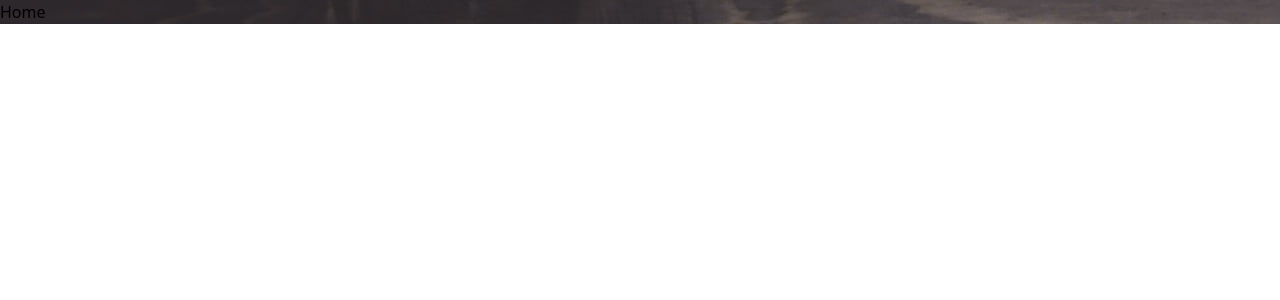
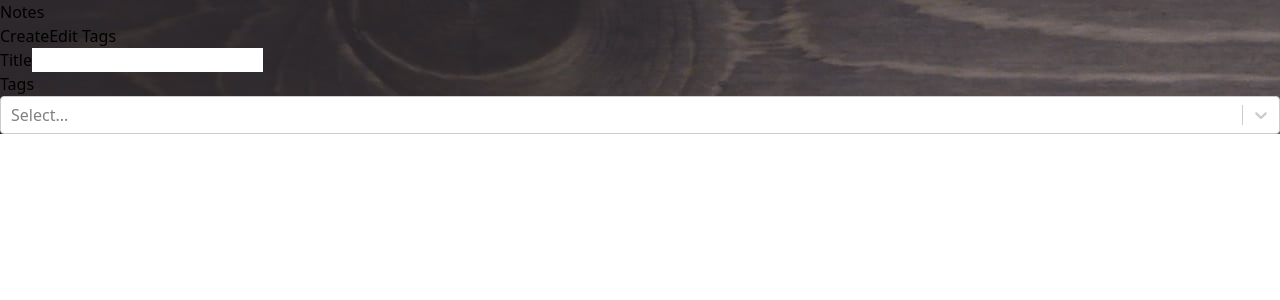
Before and after one commit to Anaks-CT/Note-Taker, a React (Vite) app: page / in a window 1280 px wide. Shown: the top 300 px of the page. Built offline with nearby package versions, Linux system fonts and the light colour scheme.

Commit message:
started working on home page

```diff
--- a/src/App.tsx
+++ b/src/App.tsx
@@ -2,14 +2,14 @@ import { BrowserRouter, Navigate } from "react-router-dom";
 import { Route, Routes } from "react-router";
 import { Toaster } from "react-hot-toast";
 import { backGroundImage1, backGroundImage2, backGroundImage3 } from "./assets";
-import { NewNote } from "./pages";
+import { NewNote, NoteList } from "./pages";
 
 function App() {
   return (
     <div style={{backgroundImage: `url("${backGroundImage3}")`}} className="h-screen w-full flex flex-col justify-center bg-no-repeat bg-cover bg-center bg-fixed">
       <BrowserRouter>
         <Routes>
-          <Route path="/" element={<h1>Home</h1>} />
+          <Route path="/" element={<NoteList/>} />
           <Route path="/new" element={<NewNote />} />
           <Route path="/:id">
             <Route index element={<h1>Show</h1>} />
--- a/src/components/NoteForm.tsx
+++ b/src/components/NoteForm.tsx
@@ -1,5 +1,6 @@
 import CreatableReactSelect from "react-select/creatable";
 import { Link } from "react-router-dom";
+import {useNavigate} from 'react-router'
 import { useRef, useState, FormEvent } from "react";
 import { ITag } from "../interface/ITag";
 import { onCreateNote } from "../store/slices/noteSlice";
@@ -15,6 +16,9 @@ export const NoteForm = () => {
 
   // using dispatch function to call method inside the slice
   const dispatch = useDispatch()
+
+  // using useNavigate hook to navigate to other after the submitting the form
+  const navigate = useNavigate()
 
   // to store the current title and body details inside the ref
   const titleRef = useRef<HTMLInputElement>(null);
@@ -36,6 +40,9 @@ export const NoteForm = () => {
         tags: selectedtags
       })
     )
+
+    // navigating back whereever the user came from
+    navigate('..')
   }
 
   return (
--- /dev/null
+++ b/src/pages/NoteList.tsx
@@ -0,0 +1,81 @@
+import { Link } from "react-router-dom";
+import ReactSelect from "react-select";
+import { ITag } from "../interface/ITag";
+import { useState } from "react";
+import { useSelector } from "react-redux";
+import { IStore } from "../interface/IStore";
+
+export const NoteList = () => {
+  // state for title
+    const [title, setTitle] = useState("")
+
+  // state to show all the tags created in the store
+  const availableTags = useSelector((state: IStore) => state.tags) as ITag[];
+
+  // state for selected tags when searching
+  const [selectedTags, setSelectedTags] = useState<ITag[]>([]);
+  return (
+    <div className="flex flex-col ">
+      <div className="flex items-center justify-between mb-4">
+        <h1 className="text-2xl font-semibold">Notes</h1>
+        <div className="space-x-2">
+          <Link to="/new">
+            <button className="px-4 py-2 bg-blue-500 text-white rounded hover:bg-blue-600 focus:outline-none focus:ring focus:ring-blue-200">
+              Create
+            </button>
+          </Link>
+          <button className="px-4 py-2 bg-white text-gray-600 border border-gray-300 rounded hover:bg-gray-100 focus:outline-none focus:ring focus:ring-blue-200">
+            Edit Tags
+          </button>
+        </div>
+      </div>
+      <form>
+        <div className="grid grid-cols-1 md:grid-cols-2 gap-4">
+          <div>
+            <label
+              htmlFor="title"
+              className="block text-sm font-medium text-gray-700"
+            >
+              Title
+            </label>
+            <input
+              type="text"
+              id="title"
+              value={title}
+              onChange={(e) => setTitle(e.target.value)}
+              className="mt-1 p-2 w-full border border-gray-300 rounded-md focus:outline-none focus:ring focus:ring-blue-200"
+            />
+          </div>
+          <div>
+            <label
+              htmlFor="tags"
+              className="block text-sm font-medium text-gray-700"
+            >
+              Tags
+            </label>
+            <ReactSelect
+              value={selectedTags.map((tag) => ({
+                label: tag.label,
+                value: tag.id,
+              }))}
+              options={availableTags.map((tag) => ({
+                label: tag.label,
+                value: tag.id,
+              }))}
+              onChange={(tags) => {
+                setSelectedTags(
+                  tags.map((tag) => ({
+                    label: tag.label,
+                    id: tag.value,
+                  }))
+                );
+              }}
+              isMulti
+              className="mt-1 w-full"
+            />
+          </div>
+        </div>
+      </form>
+    </div>
+  );
+};
--- a/src/pages/index.ts
+++ b/src/pages/index.ts
@@ -1,5 +1,7 @@
 import { NewNote } from "./NewNote";
+import { NoteList } from "./NoteList";
 
 export {
-    NewNote
+    NewNote,
+    NoteList
 }
```
